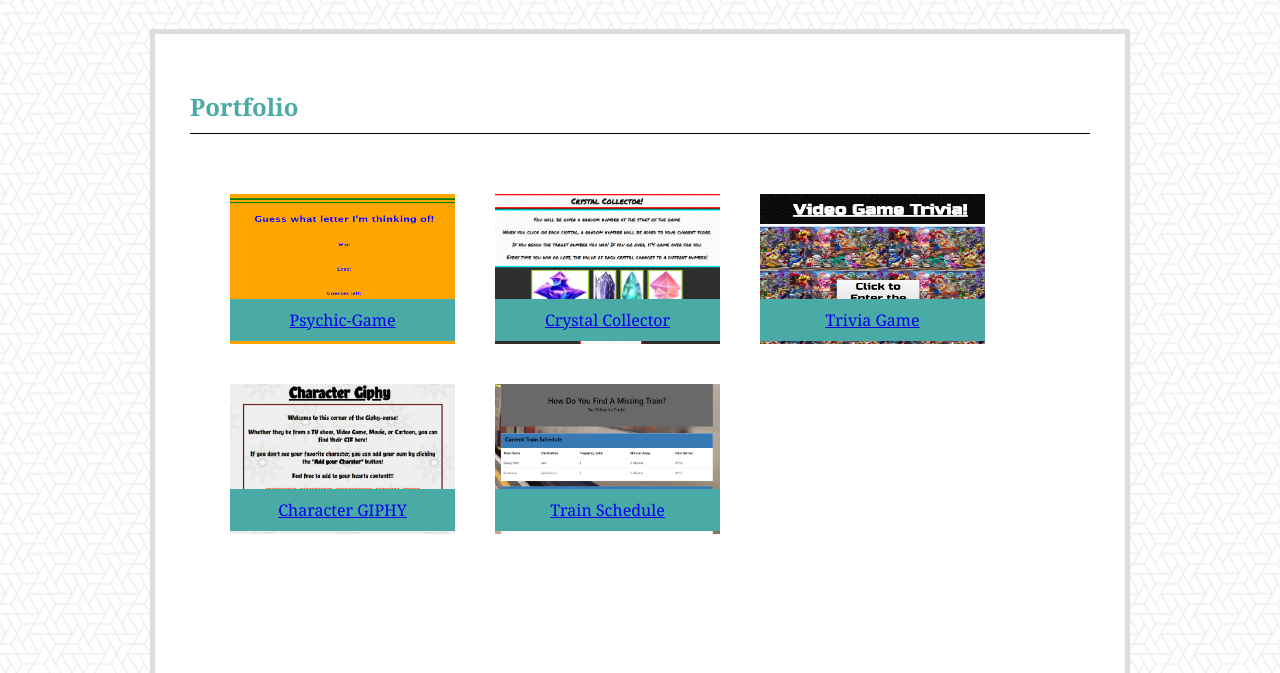
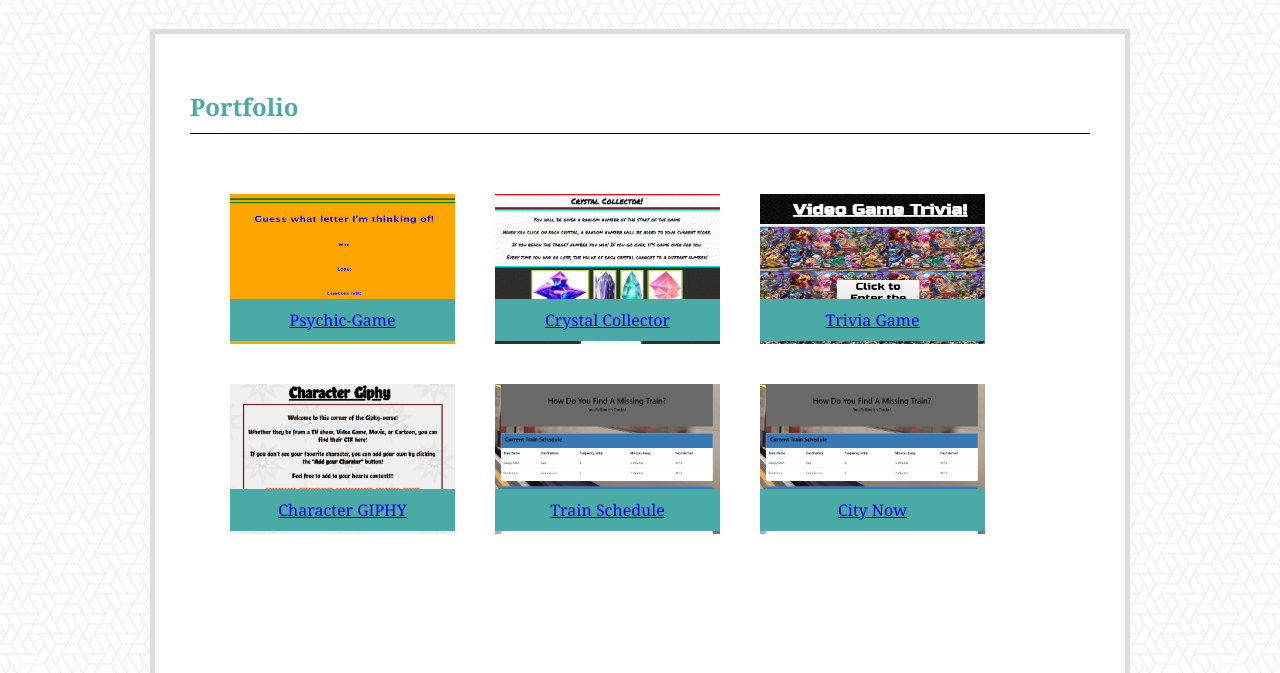
Before and after one commit to mokryan2/Responsive-Portfolio, a plain HTML site: page portfolio.html in a window 1280 px wide. Shown: the part 56-729 px from the top of the page. Drawn offline with Linux system fonts and the light colour scheme.

Commit message:
added project 1 to portfolio

```diff
--- a/portfolio.html
+++ b/portfolio.html
@@ -45,7 +45,10 @@
                 <img src="images/Train.PNG" a="This is an image." class="image">
                 <p class="imgTag"><a href= "https://mokryan2.github.io/Train-Schedule/">Train Schedule</a></p>
             </div>
-
+            <div class="image">
+                <img src="images/Train.PNG" a="This is an image." class="image">
+                <p class="imgTag"><a href= "https://chaelor.github.io/City-Nao/">City Now</a></p>
+            </div>
         </div>
 
 
```
